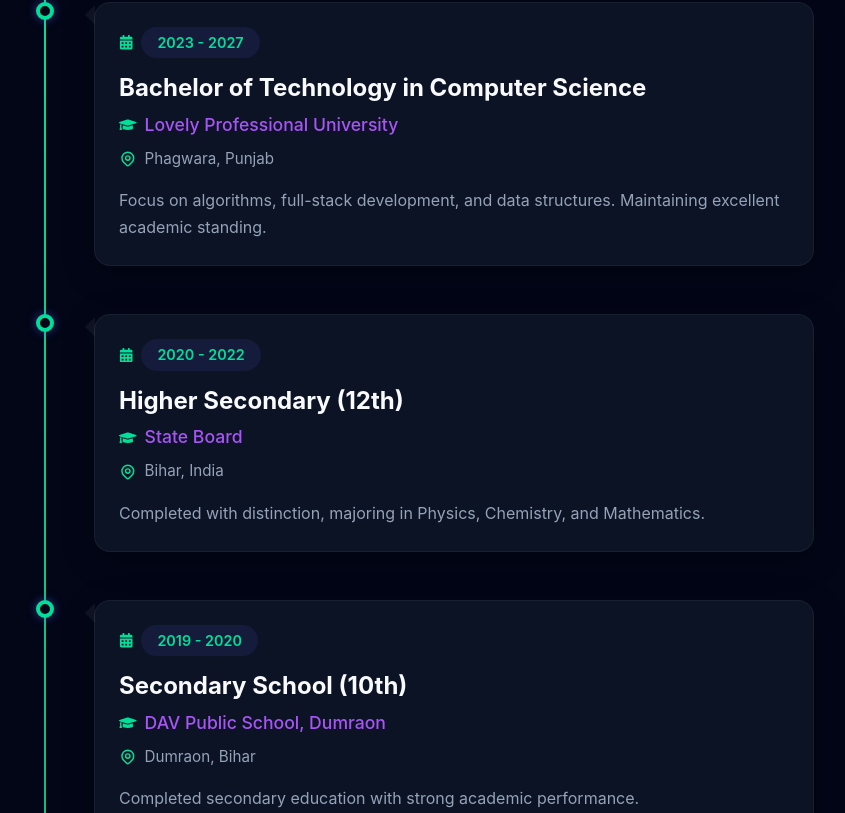
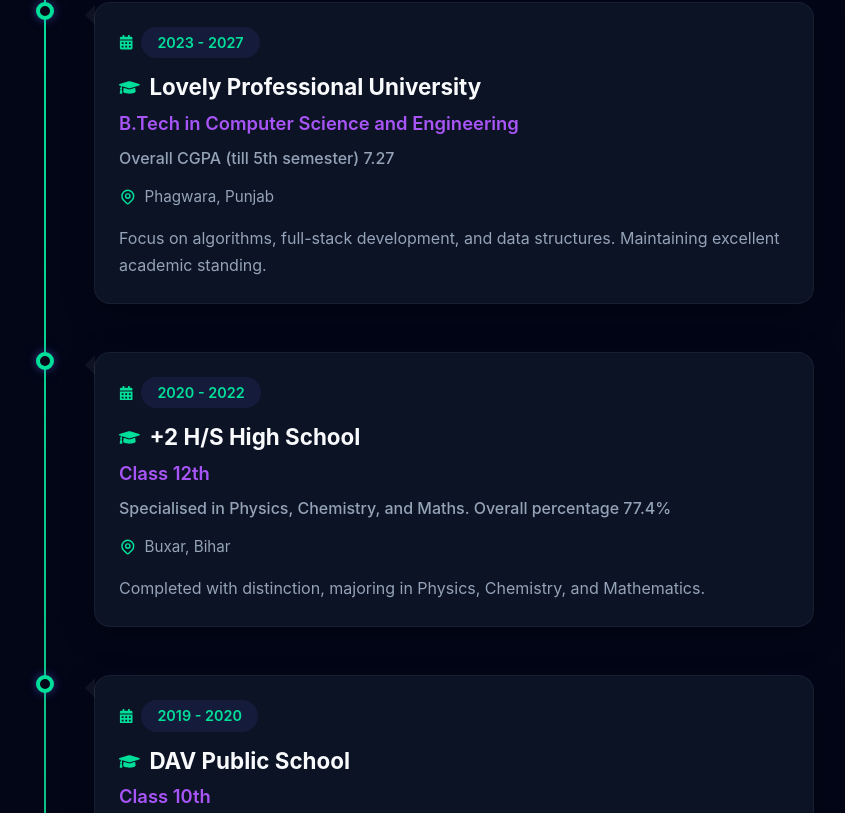
Before and after one commit to BANSHI1501/Portfolio-Web, a React app in the folder frontend/: page / in a window 1280 px wide. Shown: the part 1507-2320 px from the top of the page, without its empty margins (226-1071 px from the left). Built offline with nearby package versions, Linux system fonts and the light colour scheme; the HTML template or start-up script is replaced by a standard one.

Commit message:
Update education details and project portfolio

```diff
--- a/frontend/src/components/Education.css
+++ b/frontend/src/components/Education.css
@@ -80,25 +80,34 @@
   font-weight: 600;
 }
 
-.timeline-content h3 {
-  font-size: 1.5rem;
+.timeline-content h3.institution {
+  font-size: 1.4rem;
   color: var(--text-primary);
-  margin-bottom: 0.5rem;
-}
-
-.timeline-content h4.institution {
-  font-size: 1.1rem;
-  color: #a855f7;
-  font-weight: 500;
+  font-weight: 700;
   margin-bottom: 0.5rem;
   display: flex;
   align-items: center;
-  gap: 0.5rem;
+  gap: 0.6rem;
 }
 
-.timeline-content h4.institution .icon {
+.timeline-content h3.institution .icon {
   color: var(--primary-color);
-  font-size: 1.1rem;
+  font-size: 1.3rem;
+}
+
+.timeline-content h4.degree {
+  font-size: 1.15rem;
+  color: #a855f7;
+  font-weight: 600;
+  margin-bottom: 0.4rem;
+}
+
+.marks {
+  color: var(--text-secondary);
+  font-size: 1rem;
+  margin-bottom: 0.8rem;
+  font-weight: 500;
+  line-height: 1.5;
 }
 
 .location {
--- a/frontend/src/components/Education.jsx
+++ b/frontend/src/components/Education.jsx
@@ -6,24 +6,27 @@
 const Education = () => {
   const educationData = [
     {
-      degree: "Bachelor of Technology in Computer Science",
+      degree: "B.Tech in Computer Science and Engineering",
       institution: "Lovely Professional University",
       period: "2023 - 2027",
       location: "Phagwara, Punjab",
+      marks: "Overall CGPA (till 5th semester) 7.27",
       description: "Focus on algorithms, full-stack development, and data structures. Maintaining excellent academic standing."
     },
     {
-      degree: "Higher Secondary (12th)",
-      institution: "State Board",
+      degree: "Class 12th",
+      institution: "+2 H/S High School",
       period: "2020 - 2022",
-      location: "Bihar, India",
+      location: "Buxar, Bihar",
+      marks: "Specialised in Physics, Chemistry, and Maths. Overall percentage 77.4%",
       description: "Completed with distinction, majoring in Physics, Chemistry, and Mathematics."
     },
     {
-      degree: "Secondary School (10th)",
-      institution: "DAV Public School, Dumraon",
+      degree: "Class 10th",
+      institution: "DAV Public School",
       period: "2019 - 2020",
-      location: "Dumraon, Bihar",
+      location: "Buxar, Bihar",
+      marks: "Overall percentage 74.0%",
       description: "Completed secondary education with strong academic performance."
     }
   ];
@@ -39,16 +42,17 @@
         {educationData.map((item, index) => (
           <div key={index} className="timeline-item slide-up" style={{ animationDelay: `${index * 0.2}s` }}>
             <div className="timeline-dot"></div>
-             <div className="timeline-content glass">
+            <div className="timeline-content glass">
               <div className="period-wrapper">
                 <FaCalendarAlt className="icon" />
                 <span className="period">{item.period}</span>
               </div>
-              <h3>{item.degree}</h3>
-              <h4 className="institution">
+              <h3 className="institution">
                 <FaGraduationCap className="icon" />
                 <span>{item.institution}</span>
-              </h4>
+              </h3>
+              <h4 className="degree">{item.degree}</h4>
+              {item.marks && <p className="marks">{item.marks}</p>}
               <div className="location">
                 <HiOutlineLocationMarker className="icon" />
                 <span>{item.location}</span>
--- a/frontend/src/components/Projects.jsx
+++ b/frontend/src/components/Projects.jsx
@@ -7,7 +7,7 @@
     {
       title: "E-commerce Website",
       category: "Full Stack",
-      description: "Developed a responsive E-commerce website enabling users to buy products.",
+      description: "Built a MERN-based e-commerce platform with user authentication, product management, cart and order system, secure checkout, and a responsive UI for seamless shopping experience.",
       techStack: ["React", "Node.js", "Express", "MongoDB"],
       image: "/projects/ecommerce_website.png",
       github: "https://github.com/BANSHI1501/E-commerce-MERN",
@@ -16,7 +16,7 @@
     {
       title: "Advance Short URL Generator",
       category: "Backend",
-      description: "Built a Short URL Generator web app featuring user authentication and individual profiles.",
+      description: "Built a MERN-based URL shortener with authentication, secure links, QR code generation, click tracking, and a real-time analytics dashboard.",
       techStack: ["MongoDB", "Express", "Node.js", "React"],
       image: "/projects/short_url_generator.png",
       github: "https://github.com/BANSHI1501/LinkShield-URL-Shortener-",
```
Also changed, not shown: 2 other files (tests, documents, lock files or other folders).
